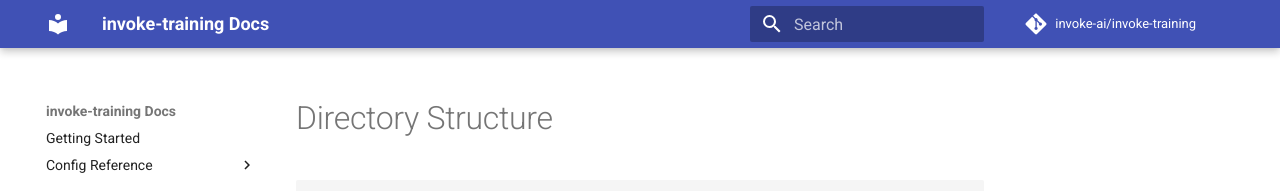
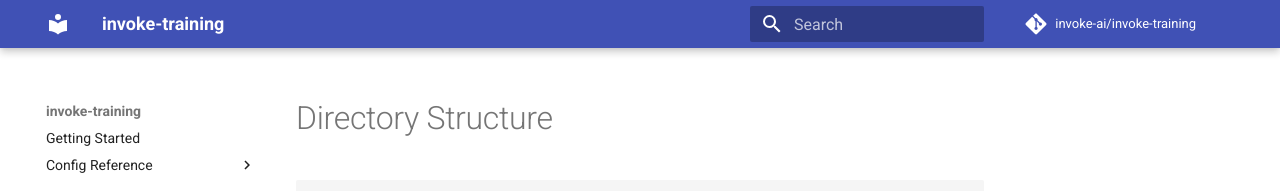
Before and after one commit to invoke-ai/invoke-training, an MkDocs documentation site: the page built from docs/contributing.md, in a window 1280 px wide. Shown: the top 191 px of the page. Built offline with MkDocs 1.6.1 and Material for MkDocs 9.7.7, drawn with Linux system fonts in a browser that asks for light colours; comment, search, counter and statistics services are not loaded.

Commit message:
Update documentation site_name and site_url.

```diff
--- a/mkdocs.yml
+++ b/mkdocs.yml
@@ -1,5 +1,5 @@
-site_name: invoke-training Docs
-# site_url: ...
+site_name: invoke-training
+site_url: https://invoke-ai.github.io/invoke-training/
 
 repo_name: invoke-ai/invoke-training
 repo_url: https://github.com/invoke-ai/invoke-training
```
